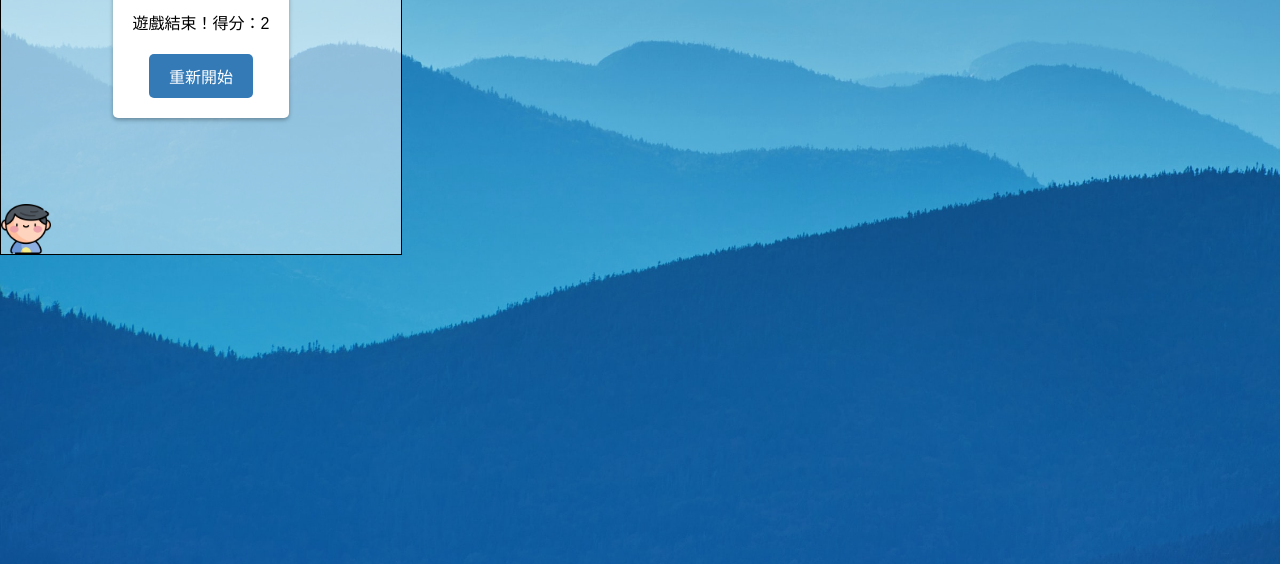
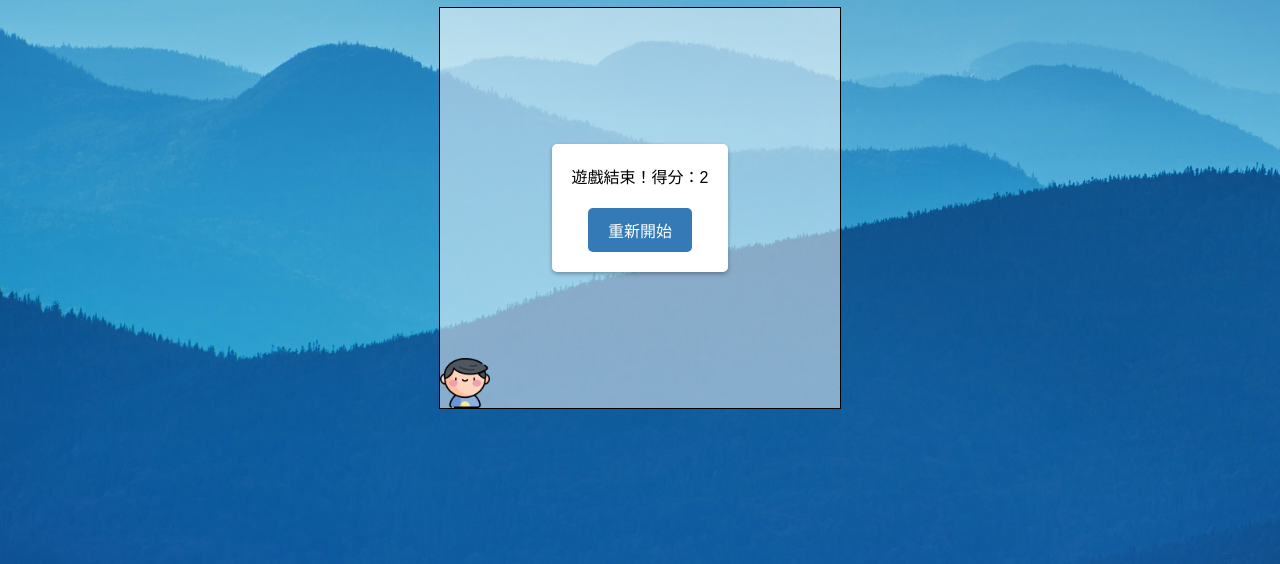
Before and after one commit to JacksonChiu/web-final-practice, a plain HTML site: page rain game/index.html in a window 1280 px wide. Shown: the part 236-800 px from the top of the page. Drawn offline with nearby package versions, Linux system fonts and the light colour scheme.

Commit message:
update for 4

```diff
--- a/rain game/index.html
+++ b/rain game/index.html
@@ -5,9 +5,11 @@
   <link rel="stylesheet" type="text/css" href="style.css">
 </head>
 <body>
-  <h1 class="h1titile">躲雨遊戲</h1>
-  <div id="game-container">
+  <div>
+    <h1 class="h1titile">躲雨遊戲</h1>
+    <div id="game-container">
       <img id="player" src="boy.png">
+    </div>
   </div>
   <script src="https://code.jquery.com/jquery-3.6.0.min.js"></script>
   <script src="main.js"></script>
--- a/rain game/style.css
+++ b/rain game/style.css
@@ -5,7 +5,10 @@ body {
     background-image: url('bg.jpg');
     background-size: cover;
     background-position: top center;
-    position: relative;
+    display: flex;
+    align-items: center;
+    justify-content: center;
+    min-height: 100vh;
 
   }
 
@@ -73,6 +76,6 @@ body {
   position: absolute;
   top: 0;
   left: 50%;
-  transform: translateX(-50%);
-  font-size: 60px;
+  transform: translate(-50%, 0);
+
 }
```
